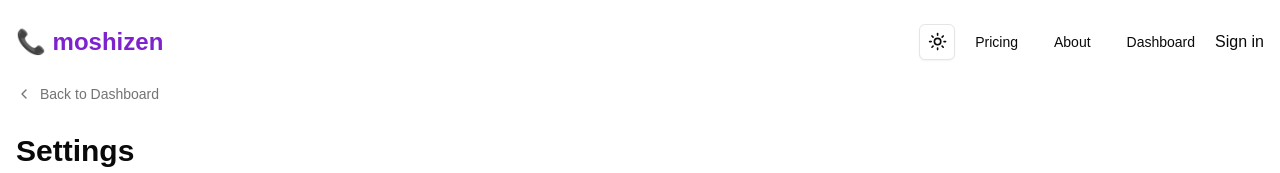
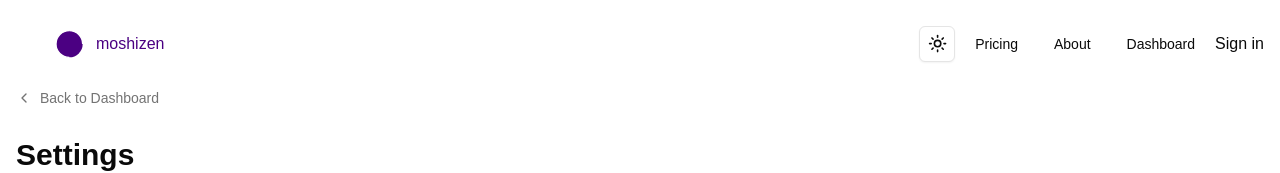
Before and after one commit to pippuri/seremoshi-website, a Next.js app: page /dashboard/settings in a window 1280 px wide. Shown: the top 173 px of the page. Built offline with nearby package versions, Linux system fonts and the light colour scheme; no server answers.

Commit message:
changed the logo

```diff
--- /dev/null
+++ b/components/common/moshizen-logo.tsx
@@ -0,0 +1,29 @@
+import React from "react";
+
+export function MoshizenLogo() {
+  return (
+    <svg
+      width="200"
+      height="40"
+      viewBox="0 0 200 60"
+      fill="none"
+      xmlns="http://www.w3.org/2000/svg"
+    >
+      <rect width="200" height="60" fill="white" />
+      <circle cx="30" cy="30" r="20" fill="#4B0082" />
+      <path
+        d="M30 10C18.954 10 10 18.954 10 30C10 41.046 18.954 50 30 50"
+        stroke="white"
+        strokeWidth="2"
+      />
+      <path
+        d="M50 30C50 18.954 41.046 10 30 10"
+        stroke="white"
+        strokeWidth="2"
+      />
+      <text x="70" y="38" fontFamily="Arial" fontSize="24" fill="#4B0082">
+        moshizen
+      </text>
+    </svg>
+  );
+}
--- a/components/common/navbar.tsx
+++ b/components/common/navbar.tsx
@@ -14,6 +14,7 @@ import {
   navigationMenuTriggerStyle,
 } from "@/components/ui/navigation-menu";
 import { SignedOut, SignedIn, SignInButton, UserButton } from "@clerk/nextjs";
+import { MoshizenLogo } from "./moshizen-logo";
 
 export default function Navbar() {
   const { setTheme, theme } = useTheme();
@@ -21,9 +22,9 @@ export default function Navbar() {
   return (
     <header className="container mx-auto px-4 py-6">
       <div className="flex justify-between items-center">
-        <h1 className="text-2xl font-bold text-purple-700 dark:text-purple-400">
-          <Link href="/">&#128222; moshizen</Link>
-        </h1>
+        <a href="/">
+          <MoshizenLogo />
+        </a>
         <NavigationMenu>
           <NavigationMenuList>
             <NavigationMenuItem>
--- a/components/common/seremoshi-logo.tsx
+++ /dev/null
@@ -1,20 +0,0 @@
-import React from "react";
-
-export default function moshizenLogo() {
-  return (
-    <div className="flex justify-center items-center h-screen bg-gray-100">
-      <div className="flex items-center px-5 py-3 bg-white rounded-full shadow-md">
-        <div className="text-4xl mr-3 text-blue-500">&#128222;</div>
-        <div>
-          <div className="text-3xl font-bold">
-            <span className="text-gray-800">Sere</span>
-            <span className="text-blue-500">moshi</span>
-          </div>
-          <div className="text-sm text-gray-600 mt-1">
-            Your AI Virtual Receptionist
-          </div>
-        </div>
-      </div>
-    </div>
-  );
-}
```
